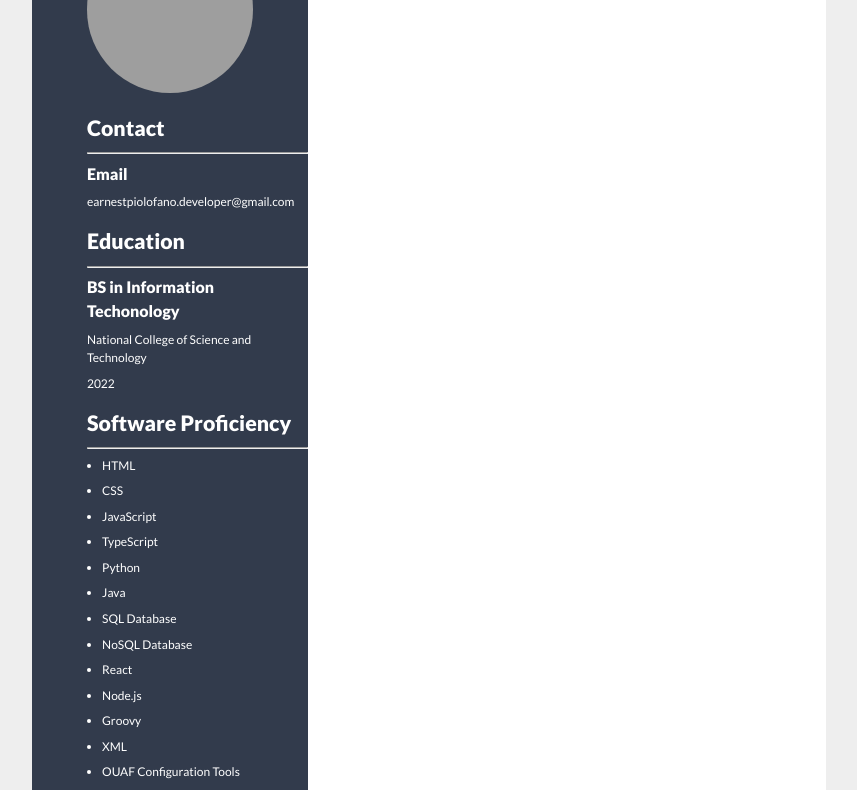
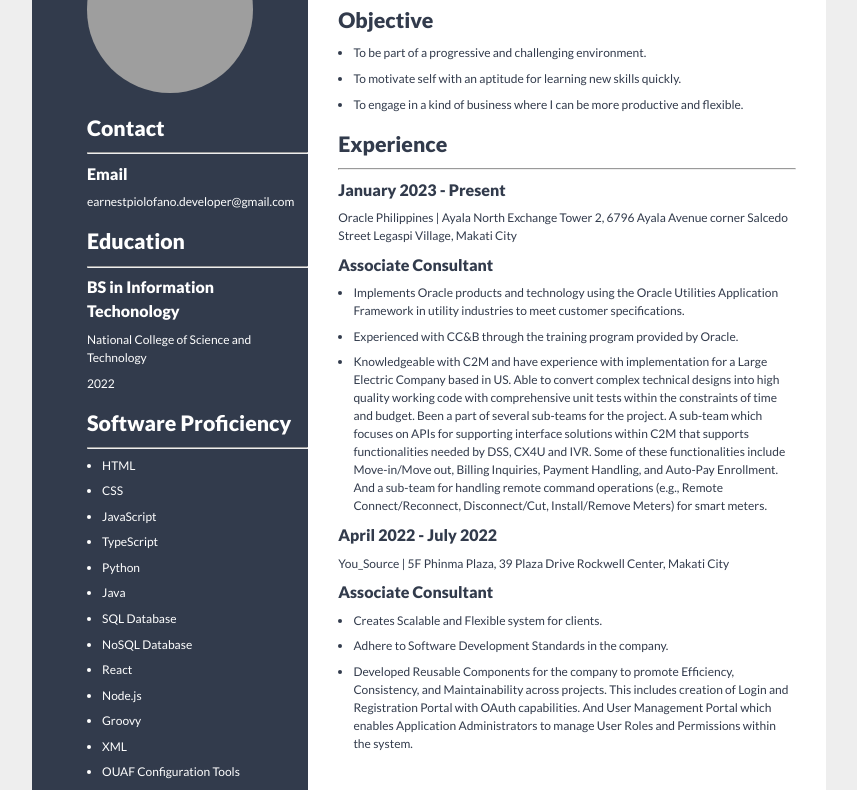
Before and after one commit to efano-dev/vanilla-resume, a plain HTML site: page index.html in a window 1280 px wide. Shown: the part 154-944 px from the top of the page, without its empty margins (211-1068 px from the left). Drawn offline with Linux system fonts and the light colour scheme; grey boxes are pictures that could not be loaded.

Commit message:
Added Work Experience section

```diff
--- a/index.html
+++ b/index.html
@@ -58,6 +58,66 @@
                     </ul>
                 </section>
             </div>
+            <div class="work-exp">
+                <h1>Earnest Piolo F. Fano</h1>
+
+                <section>
+                    <h2>Objective</h2>
+                    <ul>
+                        <li>
+                            To be part of a progressive and challenging environment.
+                        </li>
+                        <li>
+                            To motivate self with an aptitude for learning new skills quickly.
+                        </li>
+                        <li>
+                            To engage in a kind of business where I can be more productive and flexible.
+                        </li>
+                    </ul>
+                </section>
+
+                <section>
+                    <h2>Experience</h2>
+
+                    <hr>
+
+                    <h3>January 2023 - Present</h3>
+                    <p>
+                        Oracle Philippines | Ayala North Exchange Tower 2, 6796 Ayala Avenue corner Salcedo Street Legaspi Village, Makati City
+                    </p>
+
+                    <h3>Associate Consultant</h3>
+                    <ul>
+                        <li>
+                            Implements Oracle products and technology using the Oracle Utilities Application Framework in utility industries to meet customer specifications.
+                        </li>
+                        <li>
+                            Experienced with CC&B through the training program provided by Oracle.
+                        </li>
+                        <li>
+                            Knowledgeable with C2M and have experience with implementation for a Large Electric Company based in US. Able to convert complex technical designs into high quality working code with comprehensive unit tests within the constraints of time and budget. Been a part of several sub-teams for the project. A sub-team which focuses on APIs for supporting interface solutions within C2M that supports functionalities needed by DSS, CX4U and IVR. Some of these functionalities include Move-in/Move out, Billing Inquiries, Payment Handling, and Auto-Pay Enrollment. And a sub-team for handling remote command operations (e.g., Remote Connect/Reconnect, Disconnect/Cut, Install/Remove Meters) for smart meters.
+                        </li>
+                    </ul>
+
+                    <h3>April 2022 - July 2022</h3>
+                    <p>
+                        You_Source | 5F Phinma Plaza, 39 Plaza Drive Rockwell Center, Makati City
+                    </p>
+
+                    <h3>Associate Consultant</h3>
+                    <ul>
+                        <li>
+                            Creates Scalable and Flexible system for clients.
+                        </li>
+                        <li>
+                            Adhere to Software Development Standards in the company.
+                        </li>
+                        <li>
+                            Developed Reusable Components for the company to promote Efficiency, Consistency, and Maintainability across projects. This includes creation of Login and Registration Portal with OAuth capabilities. And User Management Portal which enables Application Administrators to manage User Roles and Permissions within the system.
+                        </li>
+                    </ul>
+                </section>
+            </div>
         </main>
     </body>
 </html>
--- a/styles/style.css
+++ b/styles/style.css
@@ -84,3 +84,9 @@ li {
     height: var(--resume-image-width-height);
     border-radius: calc(var(--resume-image-width-height) / 2);
 }
+
+.work-exp {
+    width: var(--work-exp-width);
+    height: 100%;
+    padding: var(--resume-padding-normal);
+}
```
